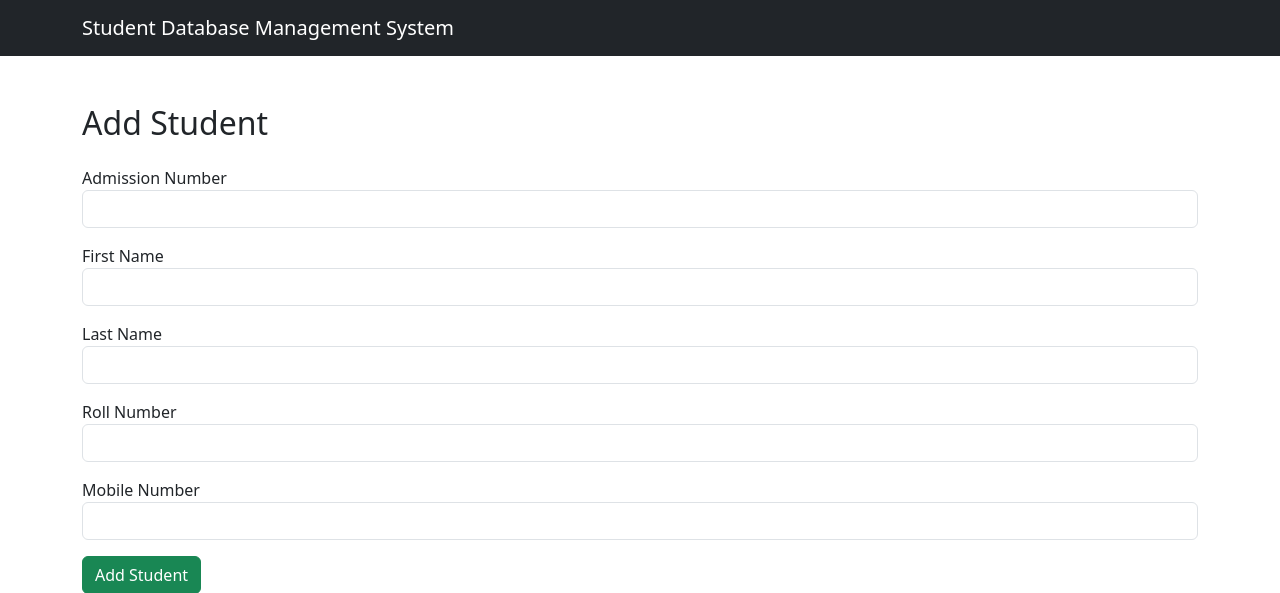
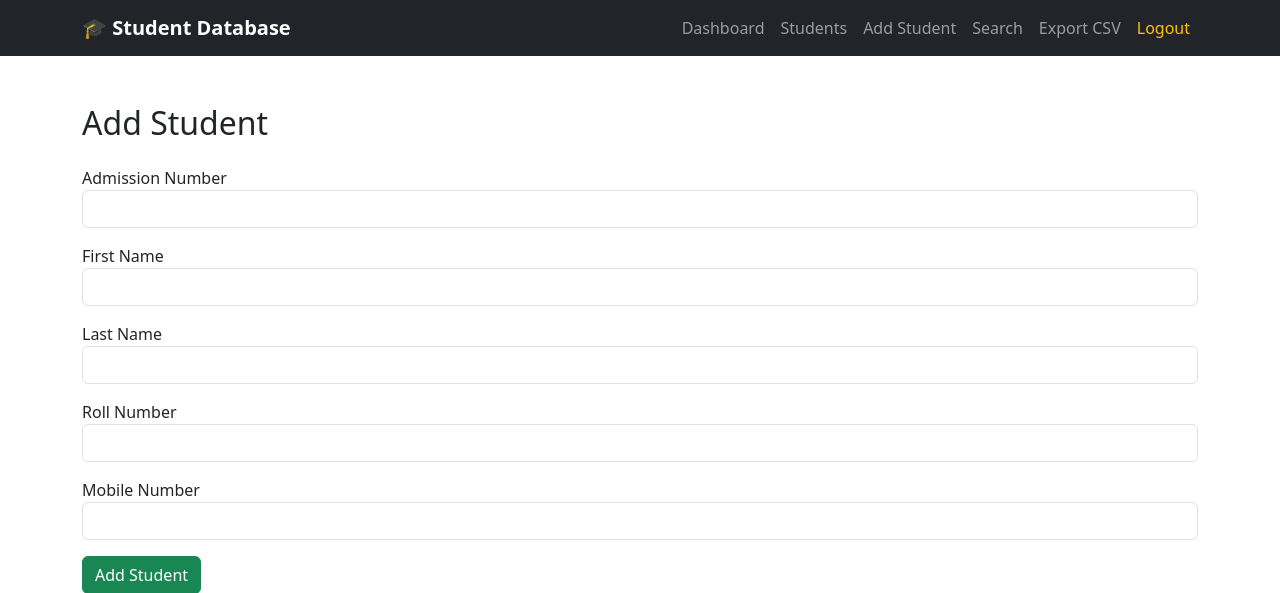
Before and after one commit to himanshu07-12/student-database-management-system, a Flask app: page /add in a window 1280 px wide. Shown: the top 593 px of the page. Run offline with Flask 3, Linux system fonts and the light colour scheme; the visitor is signed in with stand-in values (Sample User, id 1).

Commit message:
updated navigation bar

```diff
--- a/templates/base.html
+++ b/templates/base.html
@@ -17,15 +17,56 @@
 
 <body>
 
-<nav class="navbar navbar-dark bg-dark">
+<nav class="navbar navbar-expand-lg navbar-dark bg-dark">
 
     <div class="container">
 
-        <span class="navbar-brand">
+        <a class="navbar-brand fw-bold" href="/dashboard">
+            🎓 Student Database
+        </a>
 
-            Student Database Management System
+        <button class="navbar-toggler"
+                type="button"
+                data-bs-toggle="collapse"
+                data-bs-target="#navbarNav">
 
-        </span>
+            <span class="navbar-toggler-icon"></span>
+
+        </button>
+
+        <div class="collapse navbar-collapse" id="navbarNav">
+
+            <ul class="navbar-nav ms-auto">
+
+                <li class="nav-item">
+                    <a class="nav-link" href="/dashboard">Dashboard</a>
+                </li>
+
+                <li class="nav-item">
+                    <a class="nav-link" href="/students">Students</a>
+                </li>
+
+                <li class="nav-item">
+                    <a class="nav-link" href="/add">Add Student</a>
+                </li>
+
+                <li class="nav-item">
+                    <a class="nav-link" href="/search">Search</a>
+                </li>
+
+                <li class="nav-item">
+                    <a class="nav-link" href="/export">Export CSV</a>
+                </li>
+
+                <li class="nav-item">
+                    <a class="nav-link text-warning" href="/logout">
+                        Logout
+                    </a>
+                </li>
+
+            </ul>
+
+        </div>
 
     </div>
 
```
